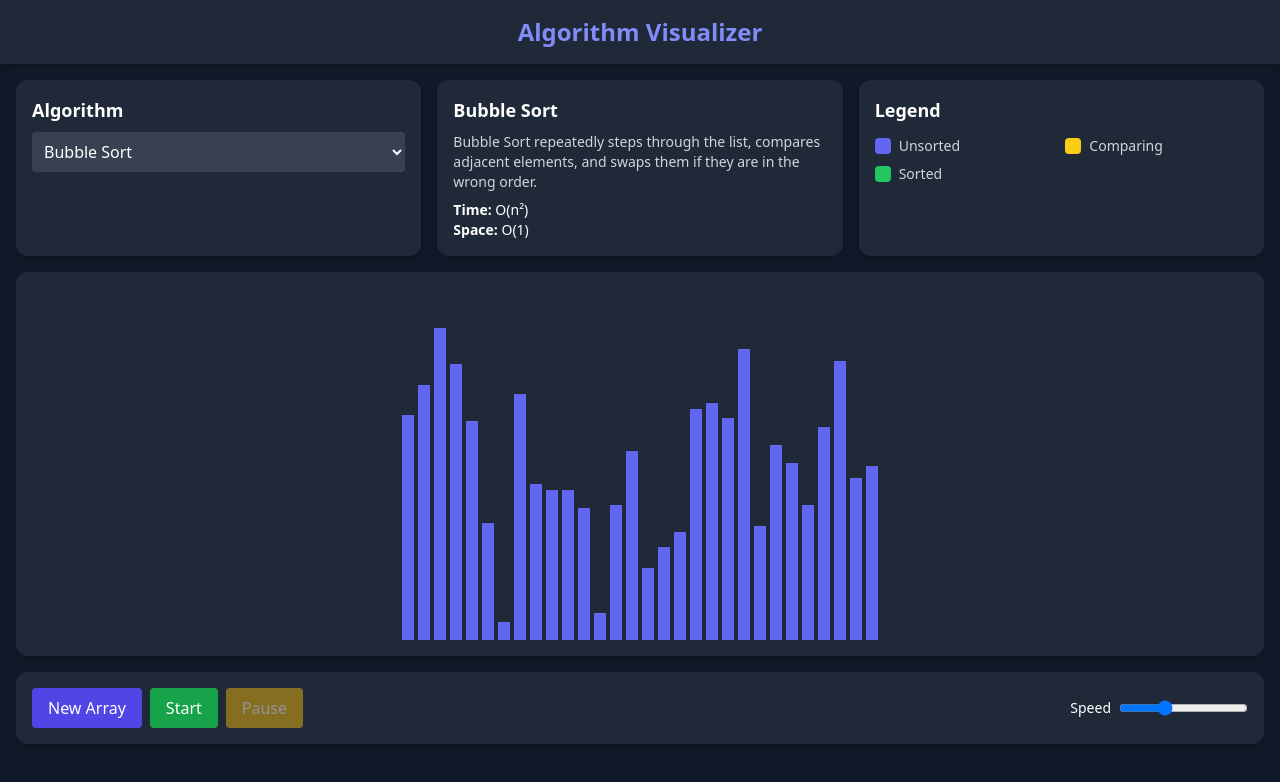
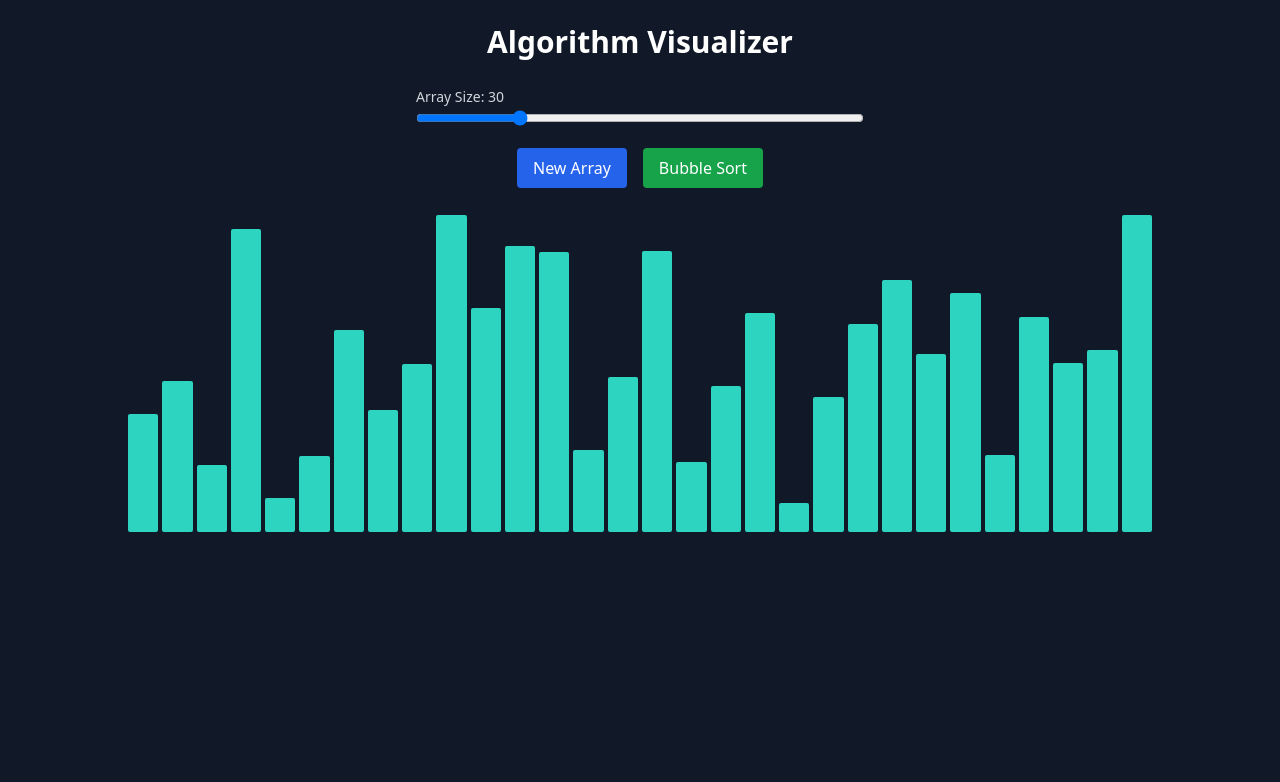
Before and after one commit to jahn03/Algorithm-Visualizer, a React (Vite) app: page / in a window 1280 px wide. Shown: the top 782 px of the page. Built offline with nearby package versions, Linux system fonts and the light colour scheme.

Commit message:
added array slider with dynamic regeneration

```diff
--- a/src/App.jsx
+++ b/src/App.jsx
@@ -1,111 +1,88 @@
-import { useState, useEffect, useRef } from "react";
-import Navbar from "./components/Navbar";
-import AlgorithmSelector from "./components/AlgorithmSelector";
-import InfoPanel from "./components/InfoPanel";
-import Legend from "./components/Legend";
-import Visualizer from "./components/Visualizer";
-import Controls from "./components/Controls";
-
-import { bubbleSortSteps } from "./algorithms/bubbleSort";
-import { mergeSortSteps } from "./algorithms/mergeSort";
-import { runAnimations } from "./utils/animationRunner";
+import { useEffect, useState } from "react";
 
 function App() {
   const [array, setArray] = useState([]);
-  const [speed, setSpeed] = useState(200);
-  const [algorithm, setAlgorithm] = useState("bubble");
-
-  const [activeIndices, setActiveIndices] = useState([]);
-  const [sortedIndices, setSortedIndices] = useState([]);
-
+  const [arraySize, setArraySize] = useState(30);
   const [isSorting, setIsSorting] = useState(false);
-  const [isPaused, setIsPaused] = useState(false);
-
-  // 🔑 Ref used by animation runner for pause/resume
-  const isPausedRef = useRef(false);
 
   useEffect(() => {
-    isPausedRef.current = isPaused;
-  }, [isPaused]);
+    generateArray();
+  }, [arraySize]);
 
-  const algorithmMap = {
-    bubble: bubbleSortSteps,
-    merge: mergeSortSteps,
+  const generateArray = () => {
+    const newArray = [];
+    for (let i = 0; i < arraySize; i++) {
+      newArray.push(Math.floor(Math.random() * 300) + 20);
+    }
+    setArray(newArray);
   };
 
-  const generateRandomArray = (size = 30) => {
-    if (isSorting) return;
+  const bubbleSort = async () => {
+    setIsSorting(true);
+    const arr = [...array];
 
-    const arr = Array.from(
-      { length: size },
-      () => Math.floor(Math.random() * 100) + 5
-    );
+    for (let i = 0; i < arr.length; i++) {
+      for (let j = 0; j < arr.length - i - 1; j++) {
+        if (arr[j] > arr[j + 1]) {
+          [arr[j], arr[j + 1]] = [arr[j + 1], arr[j]];
+          setArray([...arr]);
+          await new Promise((res) => setTimeout(res, 50));
+        }
+      }
+    }
 
-    setArray(arr);
-    setActiveIndices([]);
-    setSortedIndices([]);
-    setIsPaused(false);
-  };
-
-  const startSorting = async () => {
-    if (isSorting) return;
-
-    setIsSorting(true);
-    setIsPaused(false);
-    setActiveIndices([]);
-    setSortedIndices([]);
-
-    const steps = algorithmMap[algorithm](array);
-
-    await runAnimations(
-      steps,
-      setArray,
-      setActiveIndices,
-      setSortedIndices,
-      speed,
-      isPausedRef
-    );
-
-    // ✅ Clean finish state
-    setActiveIndices([]);
-    setIsPaused(false);
     setIsSorting(false);
   };
 
-  // ✅ Generate array on first load
-  useEffect(() => {
-    generateRandomArray();
-  }, []);
+  return (
+    <div className="min-h-screen bg-gray-900 text-white flex flex-col items-center p-6">
+      <h1 className="text-3xl font-bold mb-6">Algorithm Visualizer</h1>
 
-  return (
-    <div className="min-h-screen bg-gray-900 text-white">
-      <Navbar />
+      {/* Controls */}
+      <div className="flex flex-col items-center gap-4 mb-6 w-full max-w-md">
+        <label className="w-full">
+          <span className="text-sm text-gray-300">
+            Array Size: {arraySize}
+          </span>
+          <input
+            type="range"
+            min="10"
+            max="100"
+            value={arraySize}
+            disabled={isSorting}
+            onChange={(e) => setArraySize(Number(e.target.value))}
+            className="w-full"
+          />
+        </label>
 
-      <div className="p-4 space-y-4">
-        <div className="grid grid-cols-1 md:grid-cols-3 gap-4">
-          <AlgorithmSelector
-            selected={algorithm}
-            setSelected={setAlgorithm}
+        <div className="flex gap-4">
+          <button
+            onClick={generateArray}
+            disabled={isSorting}
+            className="px-4 py-2 bg-blue-600 rounded hover:bg-blue-700 disabled:opacity-50"
+          >
+            New Array
+          </button>
+
+          <button
+            onClick={bubbleSort}
+            disabled={isSorting}
+            className="px-4 py-2 bg-green-600 rounded hover:bg-green-700 disabled:opacity-50"
+          >
+            Bubble Sort
+          </button>
+        </div>
+      </div>
+
+      {/* Bars */}
+      <div className="flex items-end gap-1 h-80 w-full max-w-5xl">
+        {array.map((value, idx) => (
+          <div
+            key={idx}
+            style={{ height: `${value}px` }}
+            className="bg-teal-400 flex-1 rounded-sm"
           />
-          <InfoPanel algorithm={algorithm} />
-          <Legend />
-        </div>
-
-        <Visualizer
-          array={array}
-          activeIndices={activeIndices}
-          sortedIndices={sortedIndices}
-        />
-
-        <Controls
-          generateArray={generateRandomArray}
-          startSorting={startSorting}
-          speed={speed}
-          setSpeed={setSpeed}
-          isSorting={isSorting}
-          isPaused={isPaused}
-          setIsPaused={setIsPaused}
-        />
+        ))}
       </div>
     </div>
   );
```
